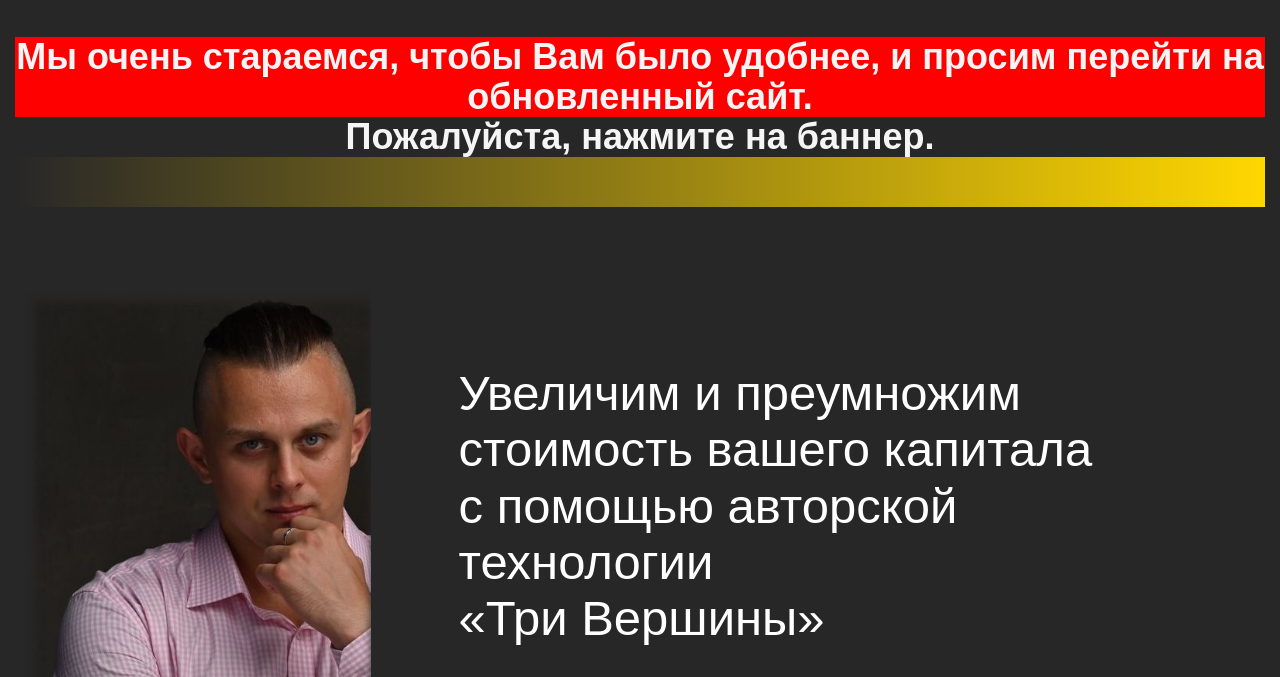
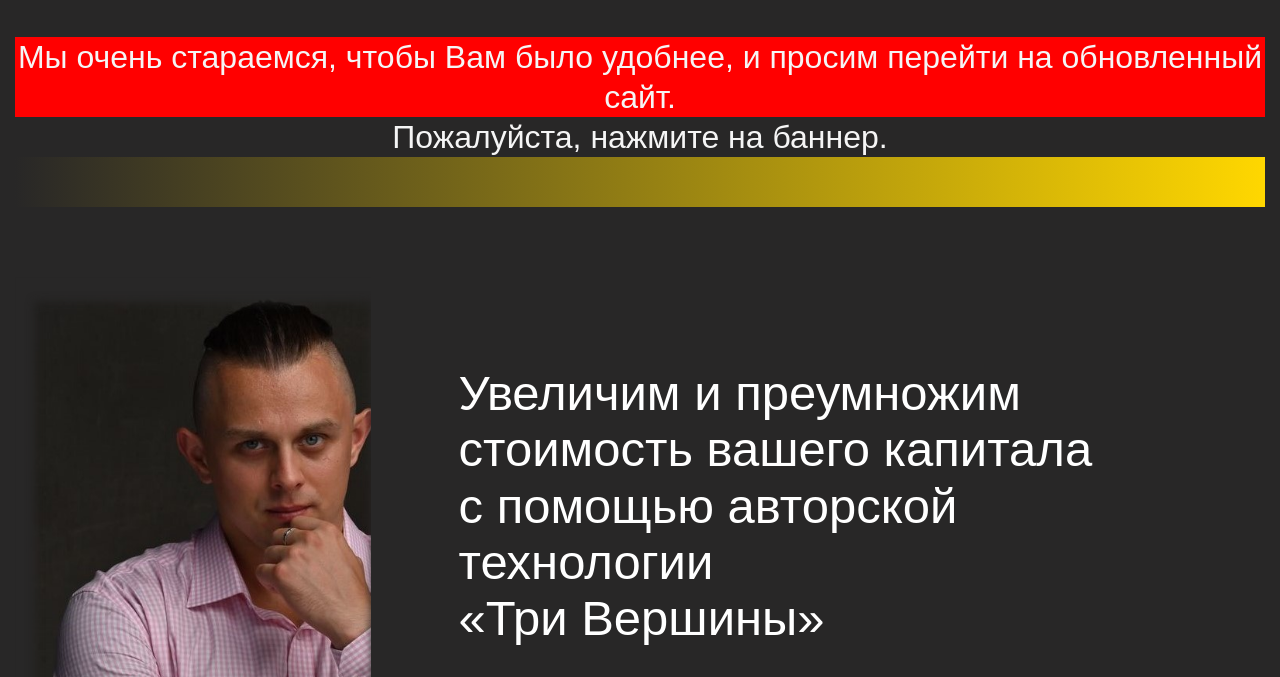
Before and after one commit to Zoriana22/-vcgroup, a plain HTML site: page index.html in a window 1280 px wide. Shown: the part 123-800 px from the top of the page. Drawn offline with nearby package versions, Linux system fonts and the light colour scheme; files whose address does not match are found by name; a web font is replaced by a local one.

Commit message:
changed font-size

```diff
--- a/style.css
+++ b/style.css
@@ -117,8 +117,8 @@ body {
   background-color: red;
   color: whitesmoke;
   font-style: normal;
-  font-weight: 600;
-  font-size: 36px;
+  font-weight: 500;
+  font-size: 32px;
   line-height: 40px;
   margin-bottom: 40px;
 
```
